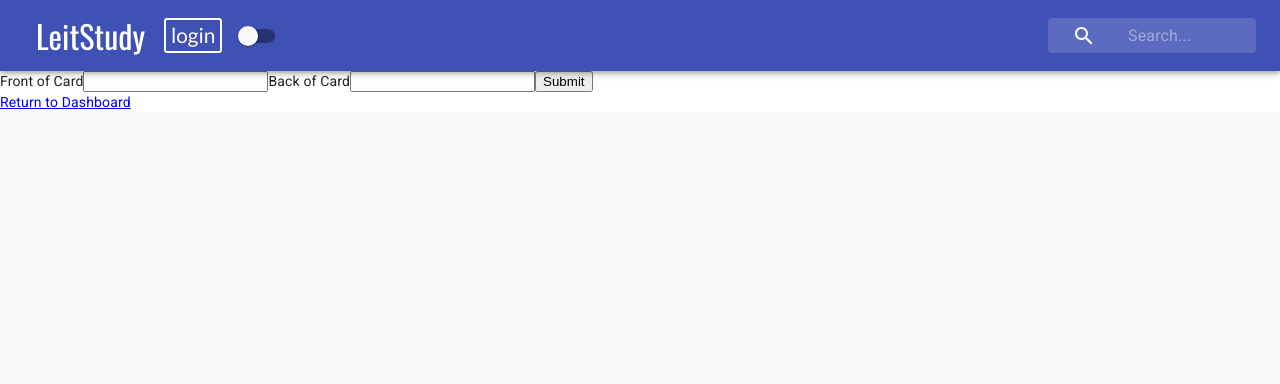
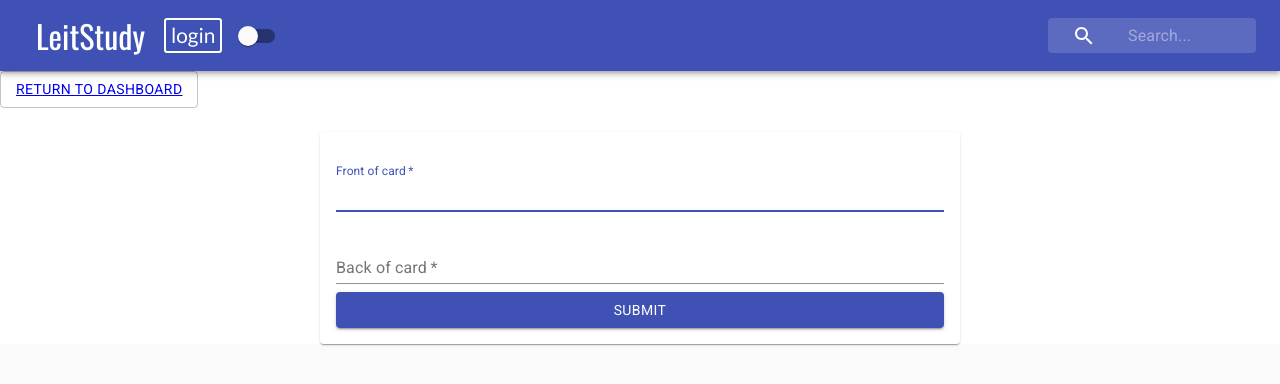
Before and after one commit to ash-bergs/leitspeed_fe, a React (Create React App) app: page /add-card in a window 1280 px wide. Shown: the top 384 px of the page. Built offline with nearby package versions, Linux system fonts and the light colour scheme; no server answers; what miragejs would draw is missing.

Commit message:
Adds form styles
AddForm has been styled.

I'm having a problem rendering the page correctly though. Instead of a background that covers 100% of the height, it only covers as much as the form needs. I don't know why this is and I'm having a hard time squashing this bug 🤔

```diff
--- a/src/App.css
+++ b/src/App.css
@@ -18,12 +18,12 @@
 }
 
 .hero-right {
-  background-image: url("https://images.unsplash.com/photo-1524086496832-aa348741b7b9?ixid=MXwxMjA3fDB8MHxwaG90by1wYWdlfHx8fGVufDB8fHw%3D&ixlib=rb-1.2.1&auto=format&fit=crop&w=2031&q=80");
+  background-image: url('https://images.unsplash.com/photo-1524086496832-aa348741b7b9?ixid=MXwxMjA3fDB8MHxwaG90by1wYWdlfHx8fGVufDB8fHw%3D&ixlib=rb-1.2.1&auto=format&fit=crop&w=2031&q=80');
   background-position: center bottom;
 }
 
 .hero-left {
-  background-color: #1C317A;
+  background-color: #1c317a;
 }
 
 .hero p {
@@ -32,19 +32,19 @@
 }
 
 .hero h1 {
-  font-size: 6.0rem;
+  font-size: 6rem;
 }
 
 /* LOGO/NAV styles here*/
 
 nav {
-  background-color: #1C317A;
+  background-color: #1c317a;
   height: 6vh;
 }
 
 .logo {
   text-decoration: none;
-  font-size: 4.0rem;
+  font-size: 4rem;
   color: white;
   padding: 1%;
 }
--- a/src/App.js
+++ b/src/App.js
@@ -54,12 +54,16 @@ function App() {
         <Router>
           <Switch>
             <Route exact path="/" component={Landing} />
-            <Route path="/login" component={Login} />
+            <Route path="/login">
+              <Login />
+            </Route>
+
+            <Route path="/add-card">
+              <AddForm setCards={setCards} />
+            </Route>
+
             <Route path="/dashboard">
               <Dashboard cards={cards} />
-            </Route>
-            <Route path="/add-card">
-              <AddForm setCards={setCards} />
             </Route>
           </Switch>
         </Router>
--- a/src/components/AddForm/AddForm.js
+++ b/src/components/AddForm/AddForm.js
@@ -1,6 +1,12 @@
 import axios from 'axios';
-import React, { useState } from 'react';
+import React, { useState, useContext } from 'react';
 import { Link } from 'react-router-dom';
+
+// material UI components
+import { Box, Button, TextField, Paper } from '@material-ui/core';
+import { withStyles } from '@material-ui/core/styles';
+import styles from './AddFormStyles';
+import { ThemeContext } from '../../contexts/ThemeContext';
 
 //TODO - How do we want to manage this state? Should it stay in this form, or be lifted to App?
 //TODO - Create changeHandlers for the Form Input fields below! (1/2 done!) (AE 6/13)
@@ -12,14 +18,14 @@ const initialFormValues = {
   public: false,
 };
 
-const AddForm = ({ setCards }) => {
+const AddForm = ({ setCards, classes }) => {
+  const { isDarkMode } = useContext(ThemeContext);
   const [formValues, setFormValues] = useState(initialFormValues);
 
   // 🔫 change handler
   const onChange = (e) => {
     const { name, value } = e.target;
     setFormValues({
-      // spread in existing values ?
       ...formValues,
       [name]: value,
     });
@@ -45,33 +51,53 @@ const AddForm = ({ setCards }) => {
 
   return (
     <React.Fragment>
-      <form>
-        <label htmlFor="card_front" className="card_front">
-          Front of Card
-        </label>
-        <input
+      <Button variant="outlined">
+        <Link to="/dashboard">Return to Dashboard</Link>
+      </Button>
+      <Paper className={classes.root}>
+        <form autoComplete="off">
+          <TextField
+            label="Front of card"
             type="text"
             name="card_front"
             value={formValues.card_front}
             onChange={onChange}
+            rowsMax="4"
+            multiline
+            required
+            fullWidth
+            autoFocus
+            margin="normal"
           />
-        <label htmlFor="card_back" className="card_back">
-          Back of Card
-        </label>
-        <input
+
+          <TextField
+            label="Back of card"
             type="text"
             name="card_back"
             value={formValues.card_back}
             onChange={onChange}
+            rowsMax="4"
+            multiline
+            required
+            fullWidth
+            margin="normal"
           />
-        <button onClick={onSubmit}>Submit</button>
+
+          <Button
+            variant="contained"
+            color={isDarkMode ? 'default' : 'primary'}
+            fullWidth
+            onClick={onSubmit}
+          >
+            Submit
+          </Button>
         </form>
-      <Link to="/dashboard">Return to Dashboard</Link>
+      </Paper>
     </React.Fragment>
   );
 };
 
-export default AddForm;
+export default withStyles(styles)(AddForm);
 
 /* -------------------------------------------------------------------------- */
 /*                               About this Form                              */
--- /dev/null
+++ b/src/components/AddForm/AddFormStyles.js
@@ -0,0 +1,13 @@
+const styles = (theme) => ({
+  root: {
+    width: '50%',
+    margin: '0 auto',
+    marginTop: theme.spacing(3),
+    marginBottom: theme.spacing(3),
+    padding: theme.spacing(2),
+    display: 'flex',
+    flexDirection: 'column',
+  },
+});
+
+export default styles;
```
Lines whose indentation alone changed are shown as unchanged.
